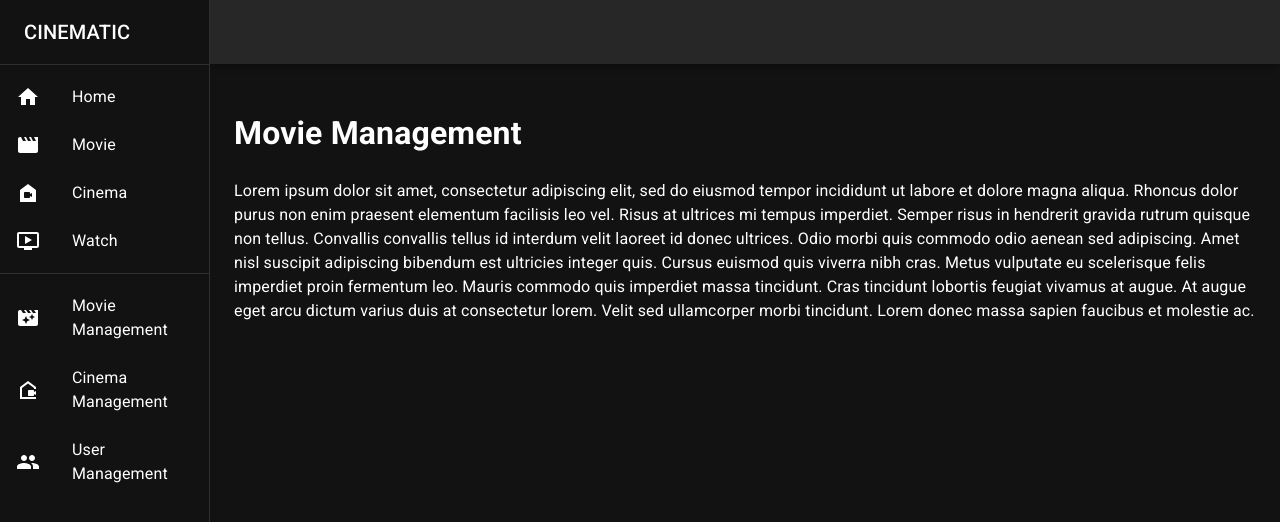
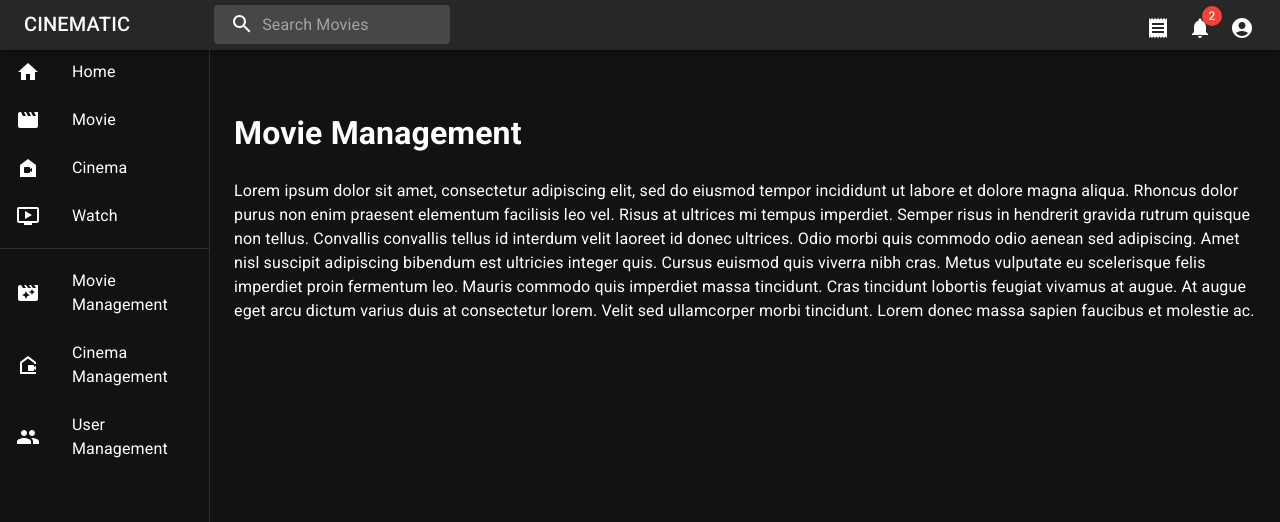
Before and after one commit to peterChui00/fyp-cinematic, a React (Create React App) app in the folder cinematic-frontend/: page /movieMgmt in a window 1280 px wide. Shown: the top 522 px of the page. Built offline with nearby package versions, Linux system fonts and the light colour scheme.

Commit message:
Modify app bar

```diff
--- a/cinematic-frontend/src/components/ResponsiveDrawer.jsx
+++ b/cinematic-frontend/src/components/ResponsiveDrawer.jsx
@@ -1,5 +1,6 @@
 import { useState } from "react";
 import { BrowserRouter as Router, Route, Switch } from "react-router-dom";
+import { styled, alpha } from "@mui/material/styles";
 import PropTypes from "prop-types";
 import AppBar from "@mui/material/AppBar";
 import Box from "@mui/material/Box";
@@ -20,10 +21,19 @@
 import CameraOutdoorIcon from "@mui/icons-material/CameraOutdoor";
 import OndemandVideoIcon from "@mui/icons-material/OndemandVideo";
 import GroupIcon from "@mui/icons-material/Group";
+import SearchIcon from "@mui/icons-material/Search";
+import AccountCircle from "@mui/icons-material/AccountCircle";
+import NotificationsIcon from "@mui/icons-material/Notifications";
+import Badge from "@mui/material/Badge";
+import InputBase from "@mui/material/InputBase";
 import Toolbar from "@mui/material/Toolbar";
 import Typography from "@mui/material/Typography";
 import Home from "./Home";
 import MovieManagement from "./MovieManagement";
+import MenuItem from "@mui/material/MenuItem";
+import Menu from "@mui/material/Menu";
+import MoreIcon from "@mui/icons-material/MoreVert";
+import ReceiptIcon from "@mui/icons-material/Receipt";
 
 const drawerWidth = 210;
 
@@ -57,14 +67,11 @@
 
   const drawer = (
     <div>
-      <Toolbar>
-        <Typography variant="h6" noWrap component="div">
-          CINEMATIC
-        </Typography>
-      </Toolbar>
-
-      <Divider />
-      <List>
+      <List
+        sx={{
+          mt: 5,
+        }}
+      >
         {nameList1.map((text, index) => (
           <Link href={linkList1[index]} underline="none" color="inherit">
             <ListItem button key={text}>
@@ -92,15 +99,149 @@
     </div>
   );
 
+  const Search = styled("div")(({ theme }) => ({
+    position: "relative",
+    borderRadius: theme.shape.borderRadius,
+    backgroundColor: alpha(theme.palette.common.white, 0.15),
+    "&:hover": {
+      backgroundColor: alpha(theme.palette.common.white, 0.25),
+    },
+    marginRight: theme.spacing(2),
+    marginLeft: 0,
+    width: "100%",
+    [theme.breakpoints.up("sm")]: {
+      marginLeft: theme.spacing(3),
+      width: "auto",
+    },
+  }));
+
+  const SearchIconWrapper = styled("div")(({ theme }) => ({
+    padding: theme.spacing(0, 2),
+    height: "100%",
+    position: "absolute",
+    pointerEvents: "none",
+    display: "flex",
+    alignItems: "center",
+    justifyContent: "center",
+  }));
+
+  const StyledInputBase = styled(InputBase)(({ theme }) => ({
+    color: "inherit",
+    "& .MuiInputBase-input": {
+      padding: theme.spacing(1, 1, 1, 0),
+      // vertical padding + font size from searchIcon
+      paddingLeft: `calc(1em + ${theme.spacing(4)})`,
+      transition: theme.transitions.create("width"),
+      width: "100%",
+      [theme.breakpoints.up("md")]: {
+        width: "20ch",
+      },
+    },
+  }));
+
+  const [anchorEl, setAnchorEl] = useState(null);
+  const [mobileMoreAnchorEl, setMobileMoreAnchorEl] = useState(null);
+
+  const isMenuOpen = Boolean(anchorEl);
+  const isMobileMenuOpen = Boolean(mobileMoreAnchorEl);
+
+  const handleProfileMenuOpen = (event) => {
+    setAnchorEl(event.currentTarget);
+  };
+
+  const handleMobileMenuClose = () => {
+    setMobileMoreAnchorEl(null);
+  };
+
+  const handleMenuClose = () => {
+    setAnchorEl(null);
+    handleMobileMenuClose();
+  };
+
+  const handleMobileMenuOpen = (event) => {
+    setMobileMoreAnchorEl(event.currentTarget);
+  };
+
+  const menuId = "primary-search-account-menu";
+  const renderMenu = (
+    <Menu
+      anchorEl={anchorEl}
+      anchorOrigin={{
+        vertical: "top",
+        horizontal: "right",
+      }}
+      id={menuId}
+      keepMounted
+      transformOrigin={{
+        vertical: "top",
+        horizontal: "right",
+      }}
+      open={isMenuOpen}
+      onClose={handleMenuClose}
+    >
+      <MenuItem onClick={handleMenuClose}>Profile</MenuItem>
+      <MenuItem onClick={handleMenuClose}>My account</MenuItem>
+    </Menu>
+  );
+
+  const mobileMenuId = "primary-search-account-menu-mobile";
+  const renderMobileMenu = (
+    <Menu
+      anchorEl={mobileMoreAnchorEl}
+      anchorOrigin={{
+        vertical: "top",
+        horizontal: "right",
+      }}
+      id={mobileMenuId}
+      keepMounted
+      transformOrigin={{
+        vertical: "top",
+        horizontal: "right",
+      }}
+      open={isMobileMenuOpen}
+      onClose={handleMobileMenuClose}
+    >
+      <MenuItem>
+        <IconButton size="large" aria-label="show 4 new mails" color="inherit">
+          <Badge badgeContent={1} color="error">
+            <ReceiptIcon />
+          </Badge>
+        </IconButton>
+        <p>Orders</p>
+      </MenuItem>
+      <MenuItem>
+        <IconButton
+          size="large"
+          aria-label="show 17 new notifications"
+          color="inherit"
+        >
+          <Badge badgeContent={5} color="error">
+            <NotificationsIcon />
+          </Badge>
+        </IconButton>
+        <p>Notifications</p>
+      </MenuItem>
+      <MenuItem onClick={handleProfileMenuOpen}>
+        <IconButton
+          size="large"
+          aria-label="account of current user"
+          aria-controls="primary-search-account-menu"
+          aria-haspopup="true"
+          color="inherit"
+        >
+          <AccountCircle />
+        </IconButton>
+        <p>Profile</p>
+      </MenuItem>
+    </Menu>
+  );
+
   return (
     <Box sx={{ display: "flex" }}>
       <CssBaseline />
       <AppBar
         position="fixed"
-        sx={{
-          width: { lg: `calc(100% - ${drawerWidth}px)` },
-          ml: { lg: `${drawerWidth}px` },
-        }}
+        sx={{ height: 50, zIndex: (theme) => theme.zIndex.drawer + 1 }}
       >
         <Toolbar>
           <IconButton
@@ -108,7 +249,7 @@
             aria-label="open drawer"
             edge="start"
             onClick={handleDrawerToggle}
-            sx={{ mr: 2, display: { sm: "none" } }}
+            sx={{ mr: 2, mb: 1, display: { sm: "none" } }}
           >
             <MenuIcon />
           </IconButton>
@@ -117,13 +258,74 @@
             noWrap
             component="div"
             sx={{
-              display: { xs: "block", sm: "none" },
+              display: { xs: "none", sm: "block" },
+              mb: { xs: 1, sm: 2 },
+              mr: "60px",
             }}
           >
             CINEMATIC
           </Typography>
+
+          <Search sx={{ mb: { xs: 1, sm: 2 } }}>
+            <SearchIconWrapper>
+              <SearchIcon />
+            </SearchIconWrapper>
+            <StyledInputBase
+              placeholder="Search Movies"
+              inputProps={{ "aria-label": "search" }}
+            />
+          </Search>
+          <Box sx={{ flexGrow: 1 }} />
+          <Box sx={{ display: { xs: "none", md: "flex" }, mb: 1 }}>
+            <IconButton
+              size="small"
+              aria-label="show 4 new mails"
+              color="inherit"
+              sx={{ mr: 1 }}
+            >
+              <ReceiptIcon />
+            </IconButton>
+            <IconButton
+              size="small"
+              aria-label="show 17 new notifications"
+              color="inherit"
+              sx={{ mr: 1 }}
+            >
+              <Badge badgeContent={2} color="error">
+                <NotificationsIcon />
+              </Badge>
+            </IconButton>
+            <IconButton
+              size="small"
+              edge="end"
+              aria-label="account of current user"
+              aria-controls={menuId}
+              aria-haspopup="true"
+              onClick={handleProfileMenuOpen}
+              color="inherit"
+            >
+              <AccountCircle />
+            </IconButton>
+          </Box>
+          <Box
+            sx={{ display: { xs: "flex", md: "none" }, mb: { xs: 1, sm: 2 } }}
+          >
+            <IconButton
+              size="large"
+              aria-label="show more"
+              aria-controls={mobileMenuId}
+              aria-haspopup="true"
+              onClick={handleMobileMenuOpen}
+              color="inherit"
+            >
+              <MoreIcon />
+            </IconButton>
+          </Box>
         </Toolbar>
       </AppBar>
+      {renderMobileMenu}
+      {renderMenu}
+
       <Box
         component="nav"
         sx={{ width: { sm: drawerWidth }, flexShrink: { sm: 0 } }}
```
